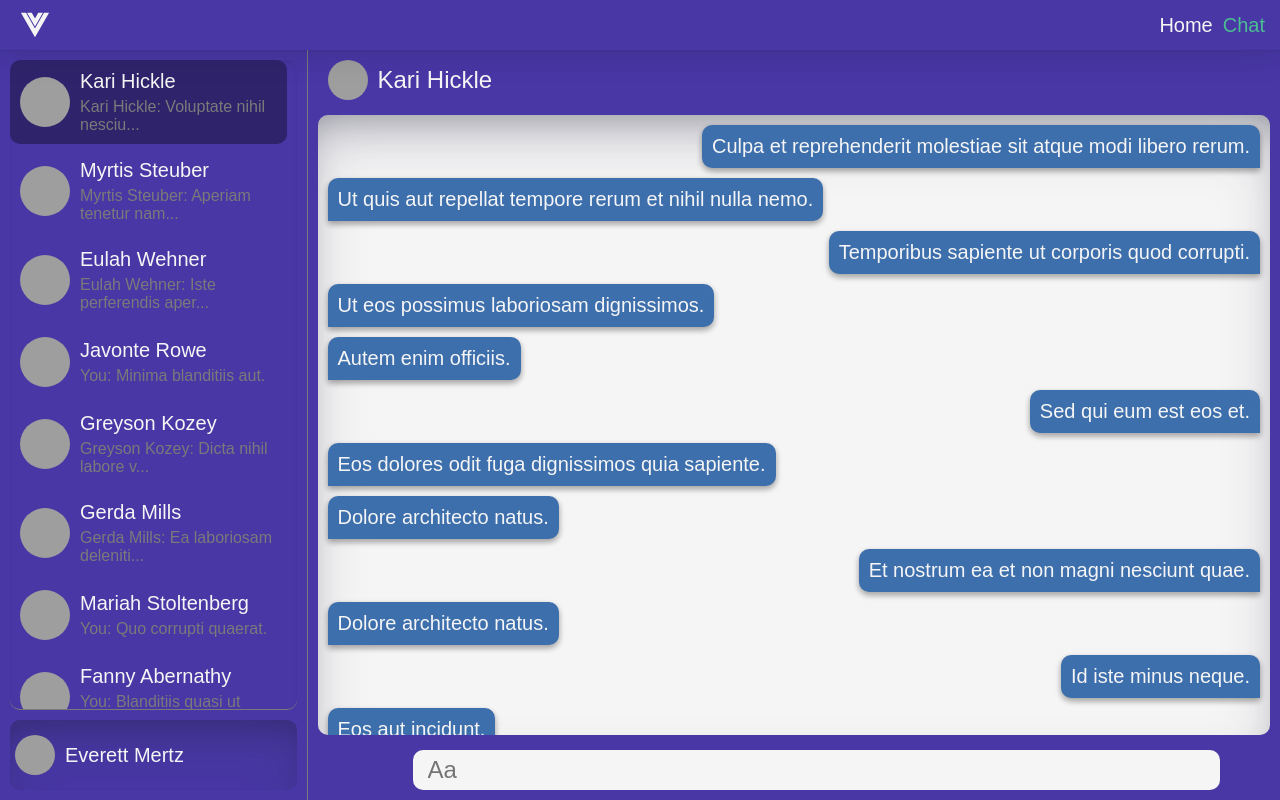
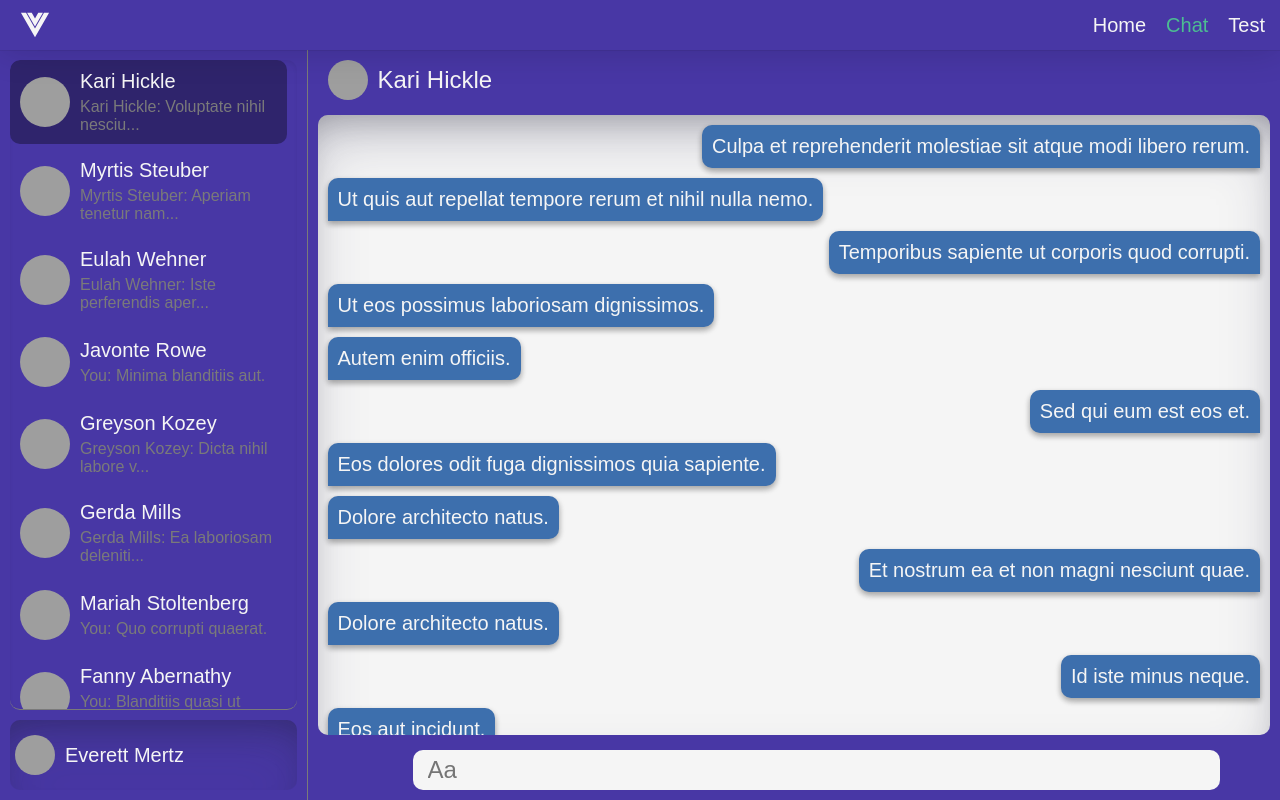
Before and after one commit to bvr33/messenger-app-front, a Vue app: page /chat in a window 1280 px wide. Built offline with nearby package versions, Linux system fonts and the light colour scheme; grey boxes are pictures that could not be loaded; some icons are missing.

Commit message:
fix duplicated css >  appNavbar
add peerJS

```diff
--- a/package.json
+++ b/package.json
@@ -14,6 +14,7 @@
     "format": "prettier --write src/"
   },
   "dependencies": {
+    "peerjs": "^1.4.7",
     "pinia": "^2.0.32",
     "vue": "^3.2.47",
     "vue-router": "^4.1.6"
@@ -24,6 +25,7 @@
     "@rushstack/eslint-patch": "^1.2.0",
     "@types/jsdom": "^21.1.0",
     "@types/node": "^18.14.2",
+    "@types/peerjs": "^1.1.0",
     "@vitejs/plugin-vue": "^4.0.0",
     "@vitejs/plugin-vue-jsx": "^3.0.0",
     "@vue/eslint-config-prettier": "^7.1.0",
--- a/src/components/appNavbar.vue
+++ b/src/components/appNavbar.vue
@@ -6,6 +6,7 @@ import { RouterLink } from 'vue-router'
   <nav>
     <RouterLink to="/">Home</RouterLink>
     <RouterLink to="/chat">Chat</RouterLink>
+    <RouterLink to="/test">Test</RouterLink>
   </nav>
 </template>
 
@@ -15,10 +16,9 @@ nav {
   text-align: center;
   display: flex;
   flex-direction: row;
-  gap: 10px;
   height: 100%;
   align-items: center;
-  gap: 10px;
+  gap: 20px;
 }
 
 a {
--- a/src/components/chat/call-board/cameraItem.vue
+++ b/src/components/chat/call-board/cameraItem.vue
@@ -9,7 +9,7 @@ defineProps<{
 <template>
   <span class="camera-item">
     <Icon v-if="!src" icon="iconoir:user-circle" />
-    <video v-else :srcObject="src" autoplay />
+    <video v-else :srcObject="src" autoplay playsinline />
   </span>
 </template>
 <style lang="scss" scoped>
--- a/src/router/index.ts
+++ b/src/router/index.ts
@@ -12,7 +12,7 @@ const router = createRouter({
     {
       path: '/chat',
       name: 'chat',
-      component: () => import('../views/ChatView.vue')
+      component: () => import('@/views/ChatView.vue')
     }
   ]
 })
```
Also changed, not shown: 1 other file (tests, documents, lock files or other folders).
